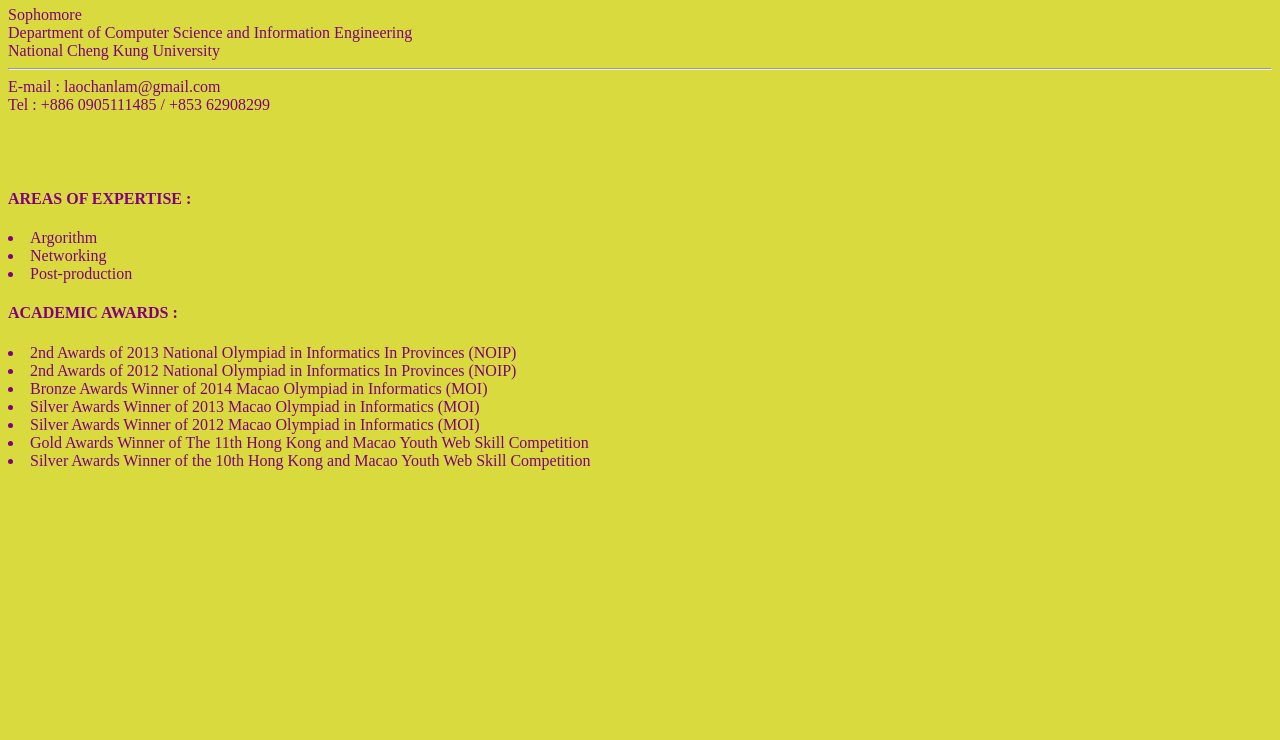
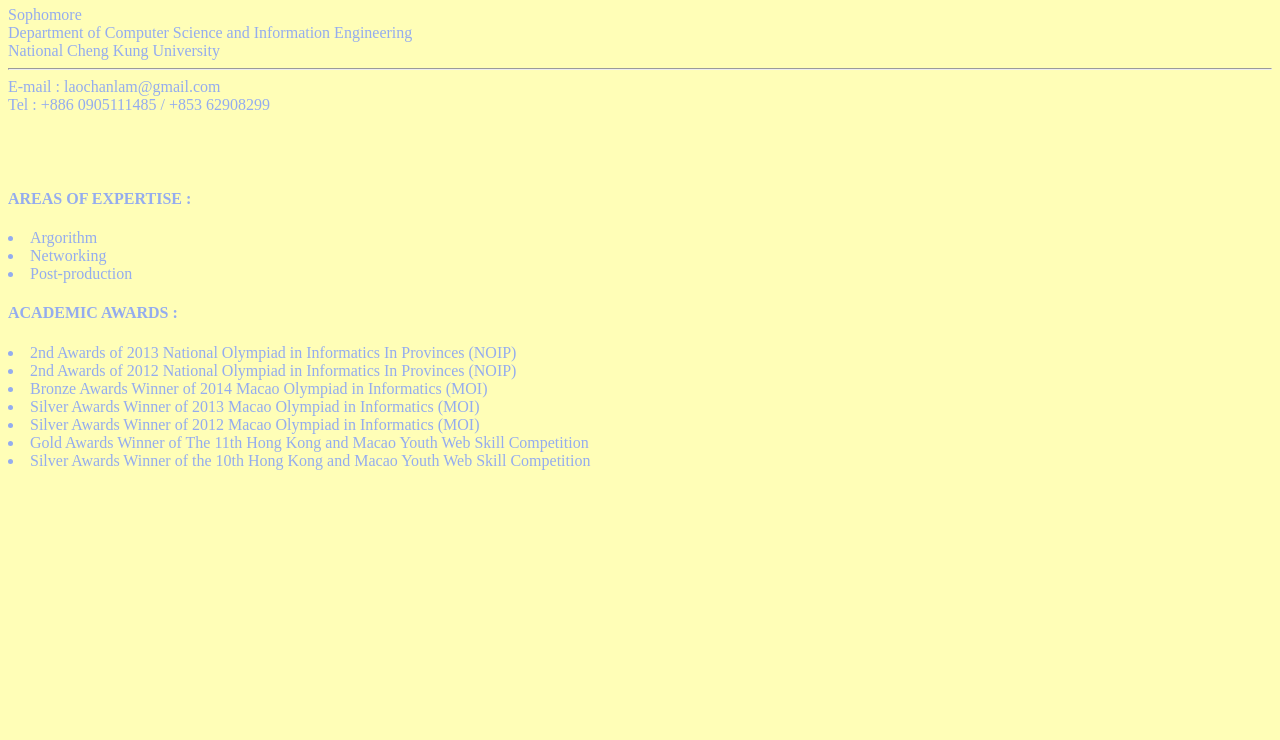
Before and after one commit to laochanlam/wp2016, a plain HTML site: page index.html in a window 1280 px wide. Shown: the part 60-800 px from the top of the page. Drawn offline with Linux system fonts and the light colour scheme.

Commit message:
Change color

```diff
--- a/app.css
+++ b/app.css
@@ -1,4 +1,4 @@
 
 body{
-  color: purple;
-  background-color : #d8da3d }
+  color: #94acef;
+  background-color : #fffeb7; }
```
